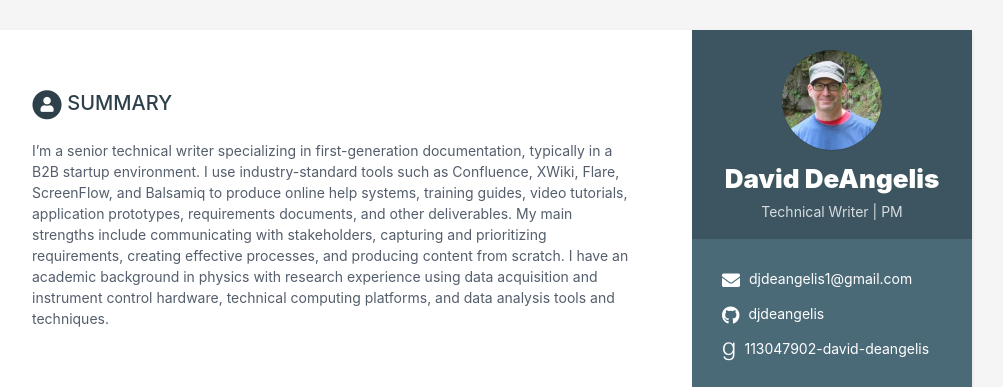
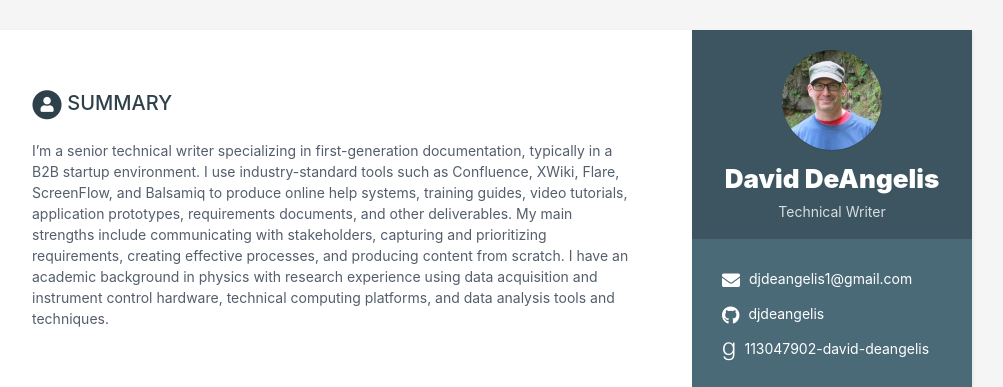
Before and after one commit to djdeangelis/djdeangelis.github.io, a Jekyll site: the page built from index.html, in a window 1280 px wide and 900 px high. Shown: the top 387 px of the window, without its empty margins (168-1171 px from the left). Built offline with Jekyll 4.4.1, drawn with Linux system fonts in a browser that asks for light colours.

```diff
--- a/_data/data.yml
+++ b/_data/data.yml
@@ -8,7 +8,7 @@ sidebar:
 
     # Profile information
     name: David DeAngelis
-    tagline: Technical Writer | PM
+    tagline: Technical Writer
     avatar: profile.png  #place a 100x100 picture inside /assets/images/ folder and provide the name of the file below
 
     # Sidebar links
```
Also changed, not shown: 7 other files.
